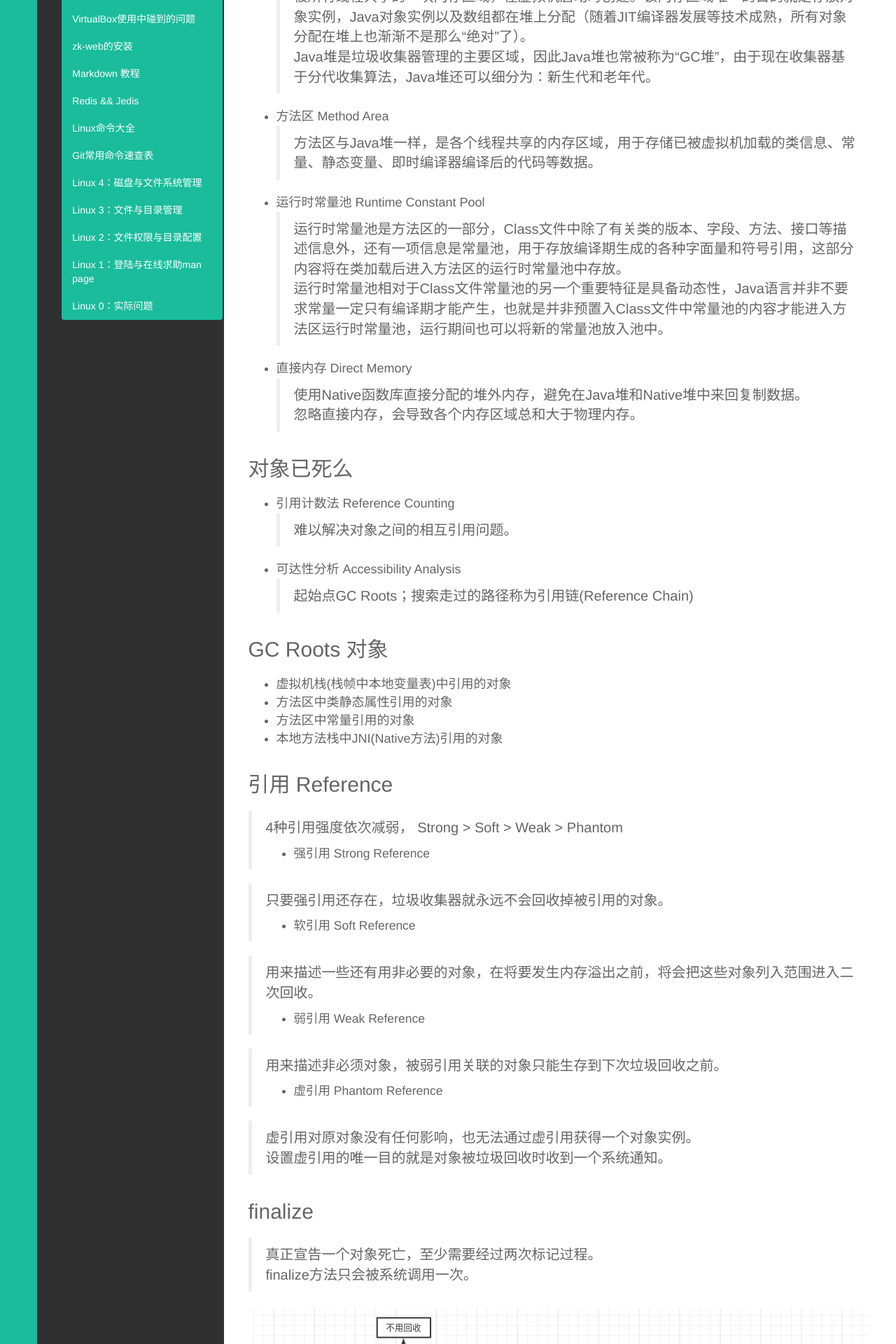
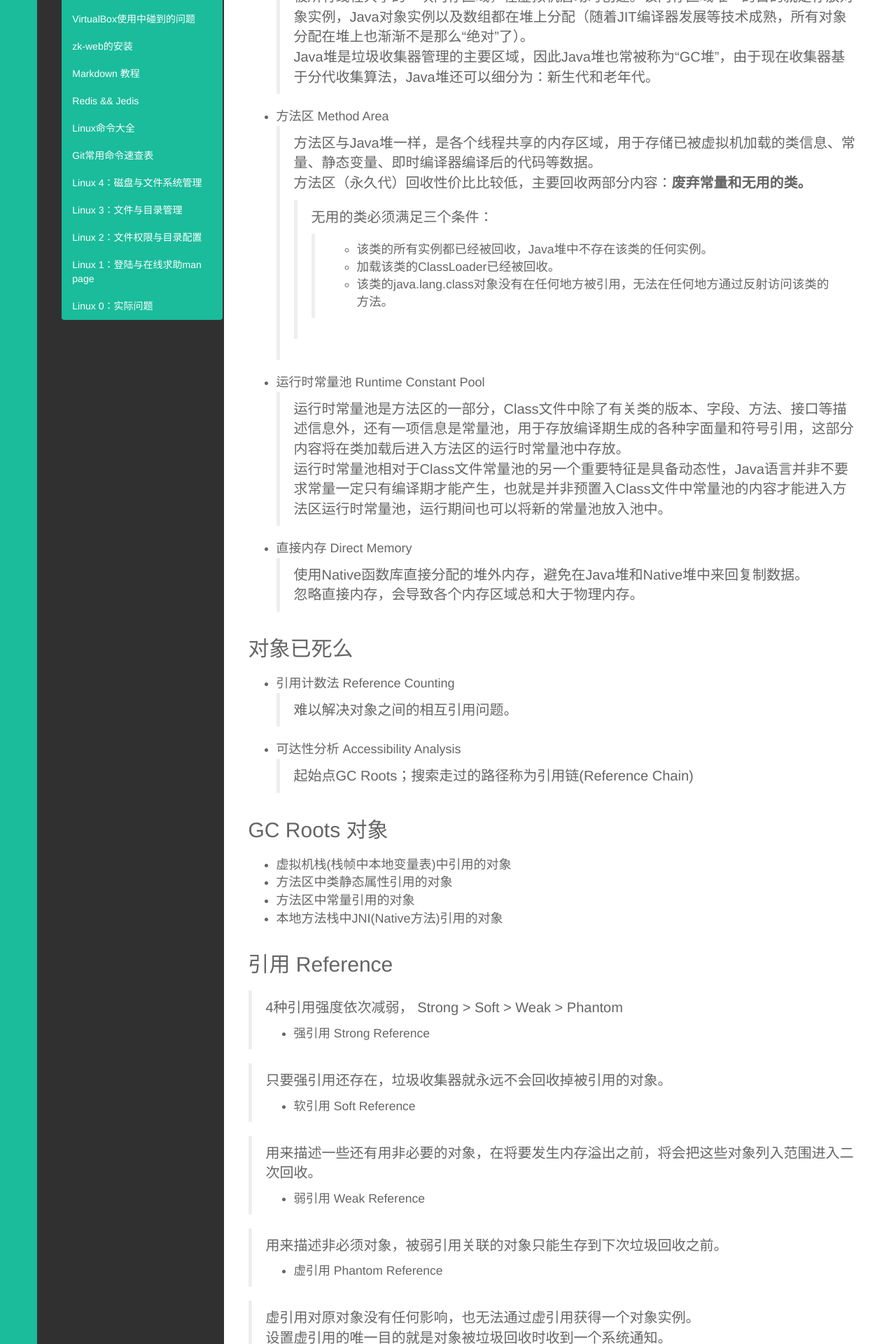
Before and after one commit to demon7452/demon7452.github.io, a Jekyll site: the page built from _posts/Interview/2021-05-31-JVM相关.md, in a window 1280 px wide. Shown: the part 1360-3280 px from the top of the page at 70% size. Built offline with Jekyll 4.4.1, drawn with Linux system fonts in a browser that asks for light colours; comment, search, counter and statistics services are not loaded.

Commit message:
collect garbage in method area

```diff
--- a/_posts/Interview/2021-05-31-JVM相关.md
+++ b/_posts/Interview/2021-05-31-JVM相关.md
@@ -24,7 +24,13 @@ description: JVM 相关学习总结
 > 对大多数应用来说，Java堆（Heap）是Java虚拟机所管理的内存中最大的一块，Java堆是被所有线程共享的一块内存区域，在虚拟机启动时创建。该内存区域唯一的目的就是存放对象实例，Java对象实例以及数组都在堆上分配（随着JIT编译器发展等技术成熟，所有对象分配在堆上也渐渐不是那么“绝对”了）。
  <br>Java堆是垃圾收集器管理的主要区域，因此Java堆也常被称为“GC堆”，由于现在收集器基于分代收集算法，Java堆还可以细分为：新生代和老年代。
 - 方法区 Method Area
-> 方法区与Java堆一样，是各个线程共享的内存区域，用于存储已被虚拟机加载的类信息、常量、静态变量、即时编译器编译后的代码等数据。
+> 方法区与Java堆一样，是各个线程共享的内存区域，用于存储已被虚拟机加载的类信息、常量、静态变量、即时编译器编译后的代码等数据。<br>
+> 方法区（永久代）回收性价比比较低，主要回收两部分内容：**废弃常量和无用的类。**<br>
+>> 无用的类必须满足三个条件：
+>>> * 该类的所有实例都已经被回收，Java堆中不存在该类的任何实例。<br>
+>>> * 加载该类的ClassLoader已经被回收。<br>
+>>> * 该类的java.lang.class对象没有在任何地方被引用，无法在任何地方通过反射访问该类的方法。
+
 - 运行时常量池 Runtime Constant Pool
 > 运行时常量池是方法区的一部分，Class文件中除了有关类的版本、字段、方法、接口等描述信息外，还有一项信息是常量池，用于存放编译期生成的各种字面量和符号引用，这部分内容将在类加载后进入方法区的运行时常量池中存放。
   <br>运行时常量池相对于Class文件常量池的另一个重要特征是具备动态性，Java语言并非不要求常量一定只有编译期才能产生，也就是并非预置入Class文件中常量池的内容才能进入方法区运行时常量池，运行期间也可以将新的常量池放入池中。
```
